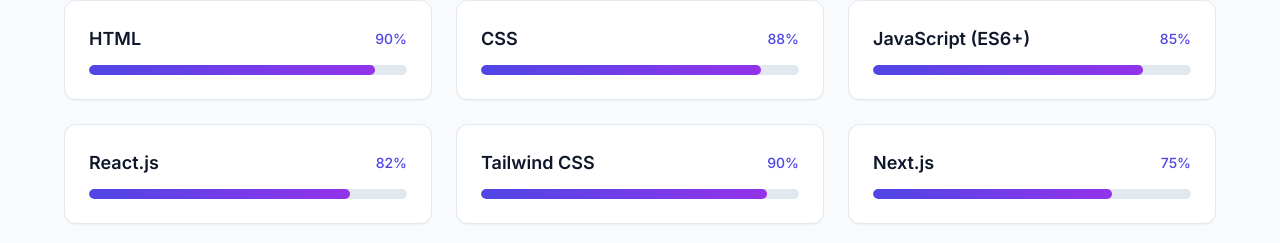
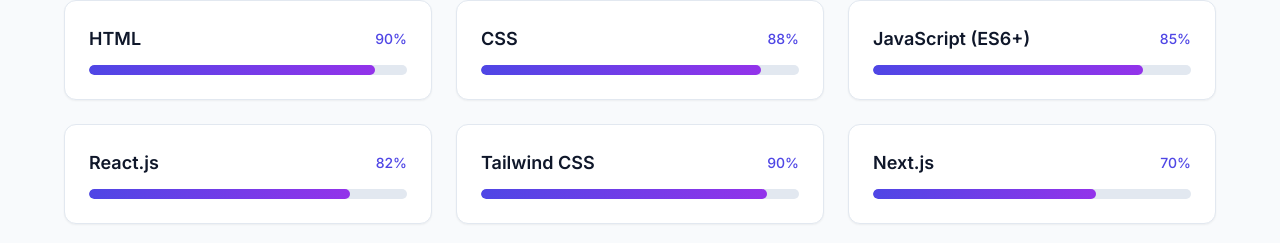
Before and after one commit to deluwarhoisn/Deluwar-Hosin, a React (Vite) app: page / in a window 1280 px wide. Shown: the part 1980-2223 px from the top of the page. Built offline with nearby package versions, Linux system fonts and the light colour scheme.

Commit message:
fix: Update Next.js proficiency level in portfolio data

```diff
--- a/src/data/portfolioData.js
+++ b/src/data/portfolioData.js
@@ -27,7 +27,7 @@ export const portfolioData = {
     { name: 'JavaScript (ES6+)', level: 85 },
     { name: 'React.js', level: 82 },
     { name: 'Tailwind CSS', level: 90 },
-    { name: 'Next.js', level: 75 },
+    { name: 'Next.js', level: 70 },
     { name: 'Git', level: 80 },
   ],
  projects: [
```
